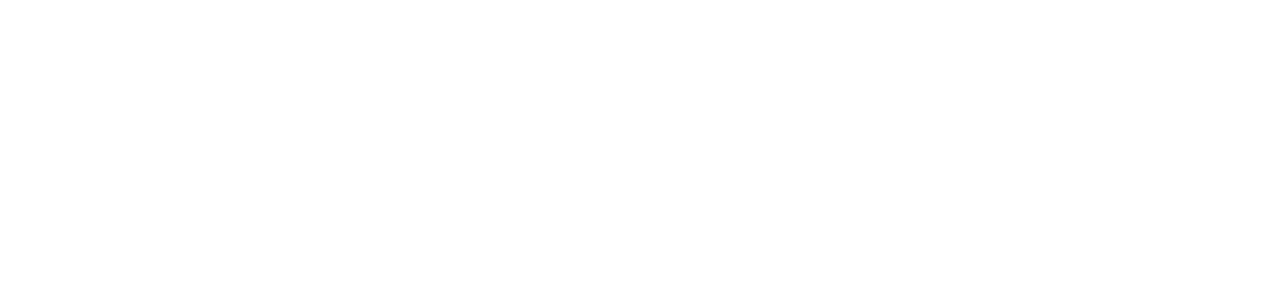
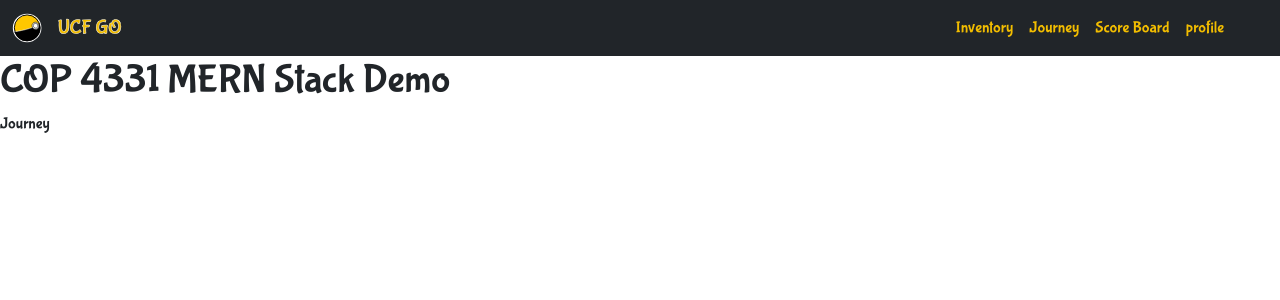
Before and after one commit to Caitlin-Fabian/LargeProject, a React (Create React App) app in the folder frontend/: page /journey in a window 1280 px wide. Before the commit this address had no page. Shown: the top 300 px of the page. Built offline with nearby package versions, Linux system fonts and the light colour scheme; a web font is replaced by a local one.

Commit message:
Added Navigation

```diff
--- a/frontend/src/App.js
+++ b/frontend/src/App.js
@@ -6,6 +6,9 @@
 import LoginPage from './pages/LoginPage';
 import CardPage from './pages/CardPage';
 import InventoryPage from './pages/InventoryPage';
+import ProfilePage from './pages/ProfilePage';
+import JourneyPage from './pages/JourneyPage';
+import ScoreBoardPage from './pages/ScoreBoardPage';
 
 // CSS files
 import './css/login.scss';
@@ -31,6 +34,21 @@
           index
           element={<InventoryPage />}
         />
+        <Route
+          path="/journey"
+          index
+          element={<JourneyPage />}
+        />
+        <Route
+          path="/Scoreboard"
+          index
+          element={<ScoreBoardPage />}
+        />
+        <Route
+          path="/profile"
+          index
+          element={<ProfilePage />}
+        />
       </Routes>
     </BrowserRouter>
   );
--- a/frontend/src/components/LoggedInName.js
+++ b/frontend/src/components/LoggedInName.js
@@ -21,7 +21,7 @@
       <button
         type="button"
         id="logoutButton"
-        class="buttons"
+        className="buttons"
         onClick={doLogout}
       >
         {' '}
--- a/frontend/src/components/NavBar.js
+++ b/frontend/src/components/NavBar.js
@@ -23,15 +23,10 @@
       </Container>
       <div>
         <Nav className="me-5 text-nowrap align ">
-          <Nav.Link
-            href="#"
-            className="text-gold"
-          >
-            Inventory
-          </Nav.Link>
-          <Nav.Link href="#">Journey</Nav.Link>
-          <Nav.Link href="#">Score Board</Nav.Link>
-          <Nav.Link href="#">profile</Nav.Link>
+          <Nav.Link href="/inventory">Inventory</Nav.Link>
+          <Nav.Link href="/journey">Journey</Nav.Link>
+          <Nav.Link href="/Scoreboard">Score Board</Nav.Link>
+          <Nav.Link href="/profile">profile</Nav.Link>
         </Nav>
       </div>
     </Navbar>
--- /dev/null
+++ b/frontend/src/pages/JourneyPage.js
@@ -0,0 +1,17 @@
+import React from 'react';
+import PageTitle from '../components/PageTitle';
+import Login from '../components/Login';
+import NavBar from '../components/NavBar';
+
+const JourneyPage = () => {
+  return (
+    <>
+      <div>
+        <NavBar />
+        <PageTitle />
+        Journey
+      </div>
+    </>
+  );
+};
+export default JourneyPage;
--- /dev/null
+++ b/frontend/src/pages/ProfilePage.js
@@ -0,0 +1,16 @@
+import React from 'react';
+import PageTitle from '../components/PageTitle';
+import Login from '../components/Login';
+import NavBar from '../components/NavBar';
+const ProfilePage = () => {
+  return (
+    <>
+      <div>
+        <NavBar />
+        <PageTitle />
+        Profile
+      </div>
+    </>
+  );
+};
+export default ProfilePage;
--- /dev/null
+++ b/frontend/src/pages/ScoreBoardPage.js
@@ -0,0 +1,17 @@
+import React from 'react';
+import PageTitle from '../components/PageTitle';
+import Login from '../components/Login';
+import NavBar from '../components/NavBar';
+
+const ScoreBoardPage = () => {
+  return (
+    <>
+      <div>
+        <NavBar />
+        <PageTitle />
+        Score
+      </div>
+    </>
+  );
+};
+export default ScoreBoardPage;
```
